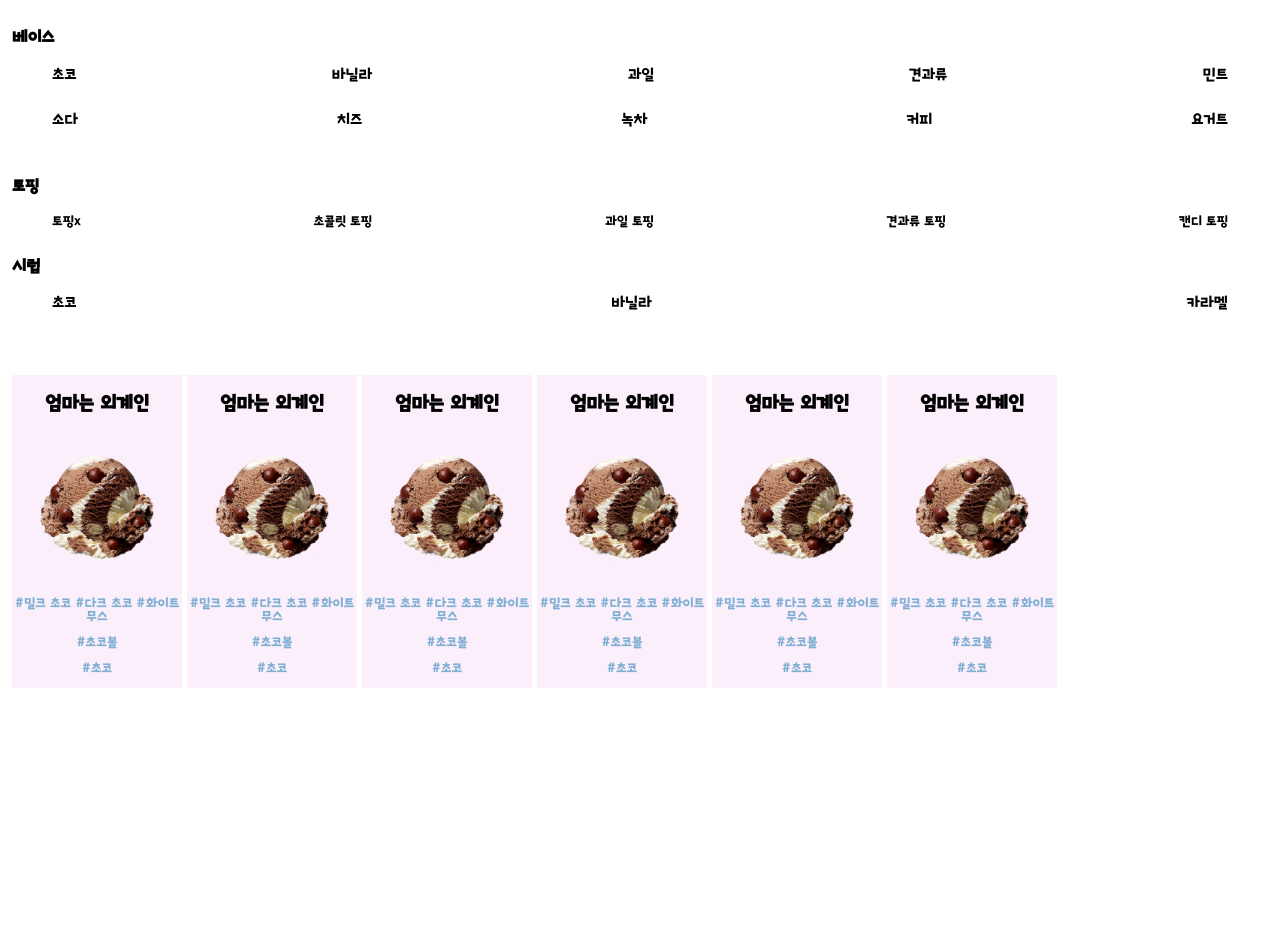
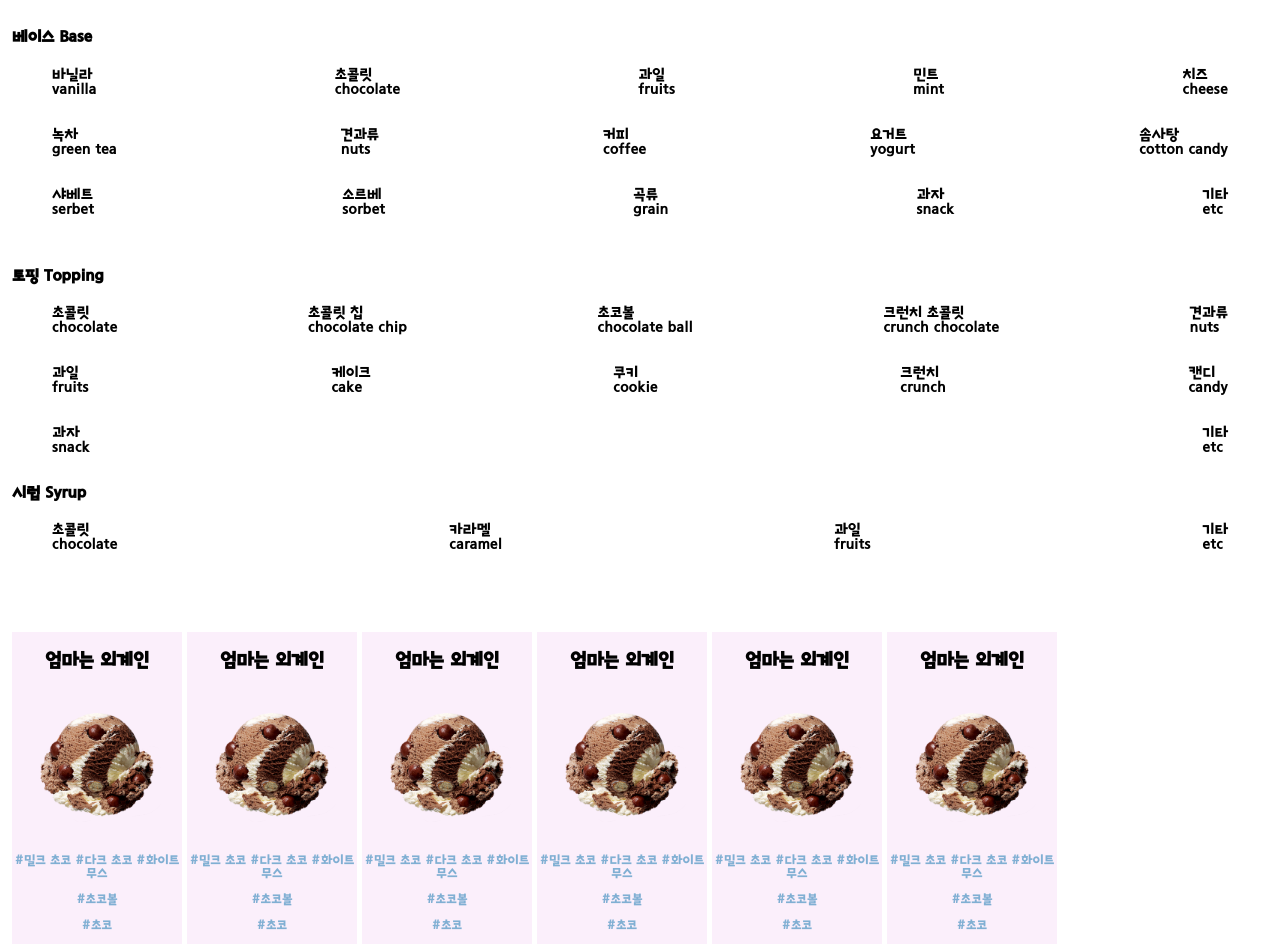
Before and after one commit to JiHoon-JK/MyPick-31, a Flask app: page / in a window 1280 px wide. Shown: the part 80-1024 px from the top of the page. Run offline with Flask 2, Linux system fonts and the light colour scheme; parts of the project's set-up code (start-up, migrations or seed data) failed here and were passed over; some libraries are stand-ins or nearby versions.

Commit message:
modify index.html category & related css

```diff
--- a/app/static/css/index_style.css
+++ b/app/static/css/index_style.css
@@ -98,7 +98,7 @@ body a {
     border-radius: 4px;
 }
 
-.filter_menu_1 {
+.filter_menu {
     display: flex;
     list-style: none;
     padding: 0 40px 0 40px;
@@ -107,14 +107,6 @@ body a {
     font-size: 15px;
 }
 
-.filter_menu_2 {
-    display: flex;
-    list-style: none;
-    padding: 0 40px 0 40px;
-    justify-content: space-between;
-    margin-bottom: 30px;
-    font-size: 15px;
-}
 
 .filter_list {
     display: flex;
--- a/app/templates/index.html
+++ b/app/templates/index.html
@@ -47,58 +47,87 @@
     <!-- 본문 내용 -->
     <div class="contents">
         <div class="filter_base">
-            <h4>베이스</h4>
-            <ul class="filter_menu_1">
+            <h4>베이스 Base</h4>
+            <ul class="filter_menu">
+                <li>
+                    <a href="#" role="button">
+                        <span>바닐라<br>vanilla</span>
+                    </a>
+                </li>
                 <li>
                     <a href="#" role="button" onclick="choco_detail()">
-                        <span>초코</span>
+                        <span>초콜릿<br>chocolate</span>
+                    </a>
+                </li>
+
+                <li>
+                    <a href="#" role="button" onclick="fruit_detail()">
+                        <span>과일<br>fruits</span>
                     </a>
                 </li>
                 <li>
                     <a href="#" role="button">
-                        <span>바닐라</span>
+                        <span>민트<br>mint</span>
                     </a>
                 </li>
                 <li>
-                    <a href="#" role="button" onclick="fruit_detail()">
-                        <span>과일</span>
+                    <a href="#" role="button">
+                        <span>치즈<br>cheese</span>
+                    </a>
+                </li>
+
+            </ul>
+            <ul class="filter_menu">
+                <li>
+                    <a href="#" role="button">
+                        <span>녹차<br>green tea</span>
                     </a>
                 </li>
                 <li>
                     <a href="#" role="button" onclick="nuts_detail()">
-                        <span>견과류</span>
+                        <span>견과류<br>nuts</span>
                     </a>
                 </li>
                 <li>
                     <a href="#" role="button">
-                        <span>민트</span>
-                    </a>
+                        <span>커피<br>coffee</span>
+                   </a>
                 </li>
-            </ul>
-            <ul class="filter_menu_2">
                 <li>
                     <a href="#" role="button">
-                        <span>소다</span>
+                        <span>요거트<br>yogurt</span>
                     </a>
                 </li>
                 <li>
                     <a href="#" role="button">
-                        <span>치즈</span>
+                        <span>솜사탕<br>cotton candy</span>
+                    </a>
+                </li>
+            </ul>
+            <ul class="filter_menu">
+                <li>
+                    <a href="#" role="button">
+                        <span>샤베트<br>serbet</span>
                     </a>
                 </li>
                 <li>
                     <a href="#" role="button">
-                        <span>녹차</span>
+                        <span>소르베<br>sorbet</span>
                     </a>
                 </li>
                 <li>
                     <a href="#" role="button">
-                        <span>커피</span>
+                        <span>곡류<br>grain</span>
+                   </a>
+                </li>
+                <li>
+                    <a href="#" role="button">
+                        <span>과자<br>snack</span>
                     </a>
                 </li>
                 <li>
                     <a href="#" role="button">
-                        <span>요거트</span>
+                        <span>기타<br>etc</span>
                     </a>
                 </li>
             </ul>
@@ -112,52 +141,96 @@
         </div>
 
         <div class="filter_topping">
-            <h4>토핑</h4>
-            <ul class="filter_list">
+            <h4>토핑 Topping</h4>
+            <ul class="filter_menu">
                 <li>
                     <a href="#" role="button">
-                        <span>토핑x</span>
+                        <span>초콜릿<br>chocolate</span>
                     </a>
                 </li>
                 <li>
                     <a href="#" role="button">
-                        <span>초콜릿 토핑</span>
+                        <span>초콜릿 칩<br>chocolate chip</span>
                     </a>
                 </li>
                 <li>
                     <a href="#" role="button">
-                        <span>과일 토핑</span>
+                        <span>초코볼<br>chocolate ball</span>
+                   </a>
+                </li>
+                <li>
+                    <a href="#" role="button">
+                        <span>크런치 초콜릿<br>crunch chocolate</span>
                     </a>
                 </li>
                 <li>
                     <a href="#" role="button">
-                        <span>견과류 토핑</span>
+                        <span>견과류<br>nuts</span>
+                    </a>
+                </li>
+            </ul>
+            <ul class="filter_menu">
+                <li>
+                    <a href="#" role="button">
+                        <span>과일<br>fruits</span>
                     </a>
                 </li>
                 <li>
                     <a href="#" role="button">
-                        <span>캔디 토핑</span>
+                        <span>케이크<br>cake</span>
+                    </a>
+                </li>
+                <li>
+                    <a href="#" role="button">
+                        <span>쿠키<br>cookie</span>
+                    </a>
+                </li>
+                <li>
+                    <a href="#" role="button">
+                        <span>크런치<br>crunch</span>
+                   </a>
+                </li>
+                <li>
+                    <a href="#" role="button">
+                        <span>캔디<br>candy</span>
+                    </a>
+                </li>
+            </ul>
+            <ul class="filter_menu">
+               <li>
+                    <a href="#" role="button">
+                        <span>과자<br>snack</span>
+                    </a>
+                </li>
+                <li>
+                    <a href="#" role="button">
+                        <span>기타<br>etc</span>
                     </a>
                 </li>
             </ul>
         </div>
 
         <div class="filter_syrup">
-            <h4>시럽</h4>
-            <ul class="syrup_list">
+            <h4>시럽 Syrup</h4>
+            <ul class="filter_menu">
                 <li>
                     <a href="#" role="button">
-                        <span>초코</span>
+                        <span>초콜릿<br>chocolate</span>
                     </a>
                 </li>
                 <li>
                     <a href="#" role="button">
-                        <span>바닐라</span>
+                        <span>카라멜<br>caramel</span>
                     </a>
                 </li>
                 <li>
                     <a href="#" role="button">
-                        <span>카라멜</span>
+                        <span>과일<br>fruits</span>
+                    </a>
+                </li>
+                <li>
+                    <a href="#" role="button">
+                        <span>기타<br>etc</span>
                     </a>
                 </li>
             </ul>
@@ -166,7 +239,7 @@
         <div class="ice-cream_contents">
             <div class="ice-cream_info" id="ice-cream_1">
                 <h3 class="ice-cream_title">엄마는 외계인</h3>
-                <img src="{{url_for('static', filename='img/엄마는 외계인.jpg')}}" class="ice-cream_image">
+                <img src="{{url_for('static', filename='img/signature/7 엄마는 외계인.png')}}" class="ice-cream_image">
                 <p class="ice-cream_base">
                     #밀크 초코
                     #다크 초코
```
Also changed, not shown: 1 other file.
